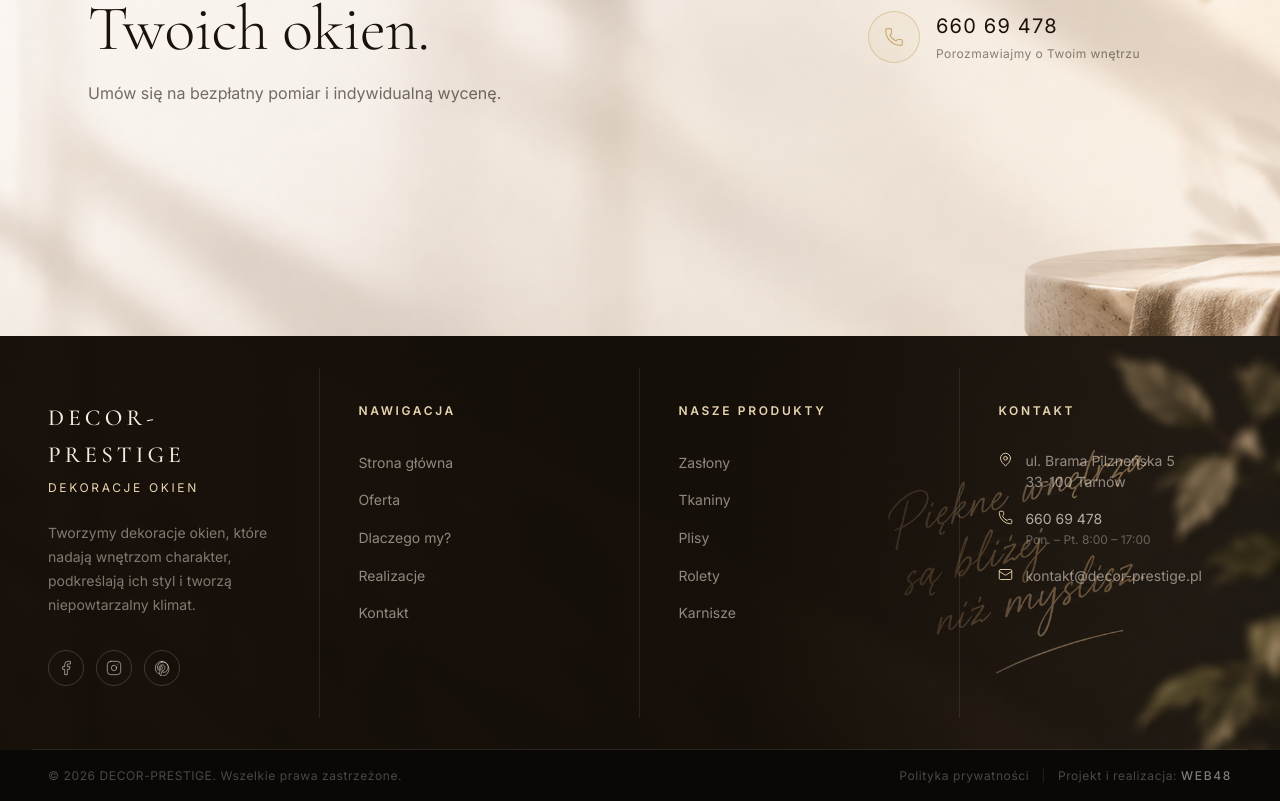
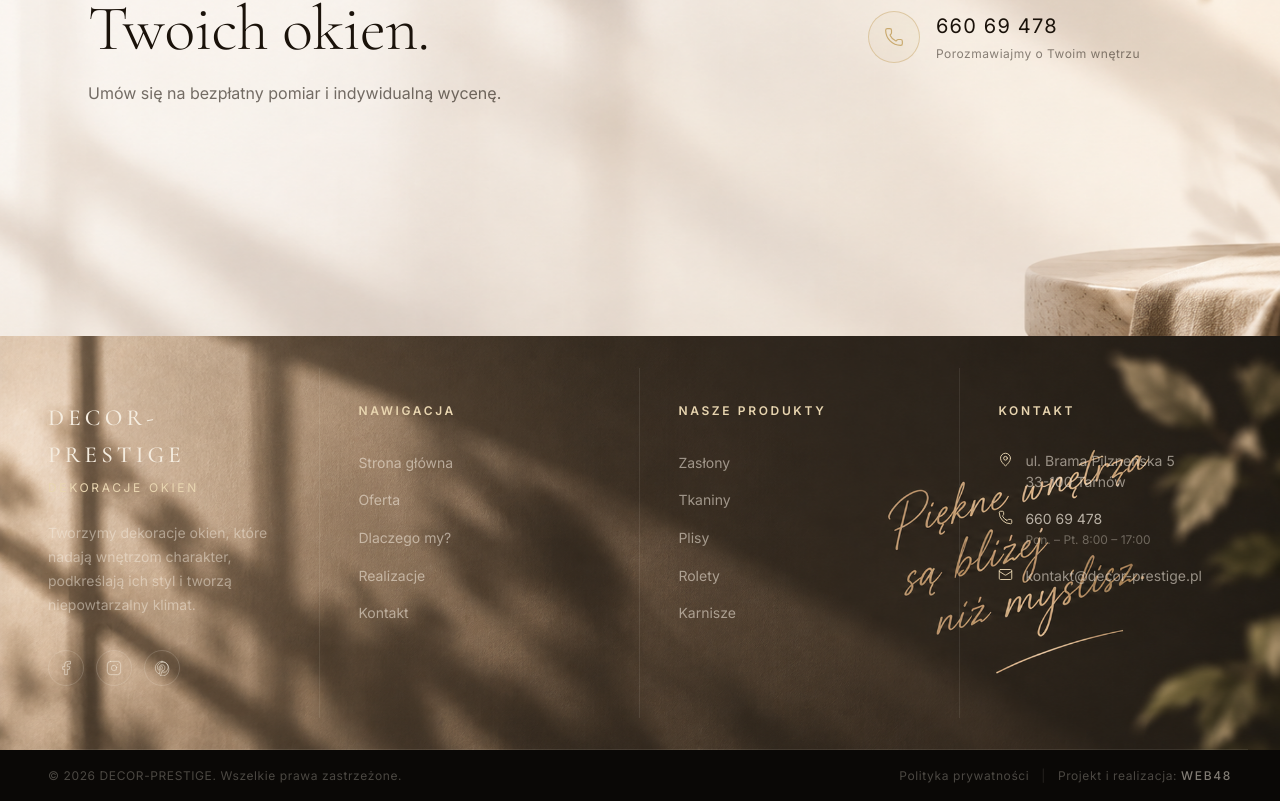
Before and after one commit to web48app/decor-prestige, a React (Vite) app in the folder decor-prestige/: page / in a window 1280 px wide. Shown: the part 5321-6122 px from the top of the page. Built offline with nearby package versions, Linux system fonts and the light colour scheme.

Commit message:
fix: footer - czysty bg bez gradientu

```diff
--- a/decor-prestige/src/components/layout/Footer/Footer.module.css
+++ b/decor-prestige/src/components/layout/Footer/Footer.module.css
@@ -4,36 +4,12 @@
    ============================================================ */
 
 .footer {
-  position: relative;
   font-family: var(--font-body);
 
   background-image: url('/footer-bg.png');
   background-size: cover;
-  background-position: right center;   /* rośliny i napis po prawej */
+  background-position: center;
   background-repeat: no-repeat;
-}
-
-/* Gradient: bardzo ciemny po lewej (tekst czytelny), przeźroczysty po prawej (image widoczny) */
-.footer::before {
-  content: '';
-  position: absolute;
-  inset: 0;
-  background: linear-gradient(
-    to right,
-    rgba(20, 14, 8, 0.98) 0%,
-    rgba(20, 14, 8, 0.97) 58%,
-    rgba(20, 14, 8, 0.72) 74%,
-    rgba(20, 14, 8, 0.12) 100%
-  );
-  z-index: 0;
-  pointer-events: none;
-}
-
-/* Wszystko ponad nakładką */
-.main,
-.bar {
-  position: relative;
-  z-index: 1;
 }
 
 /* ============================================================
```
